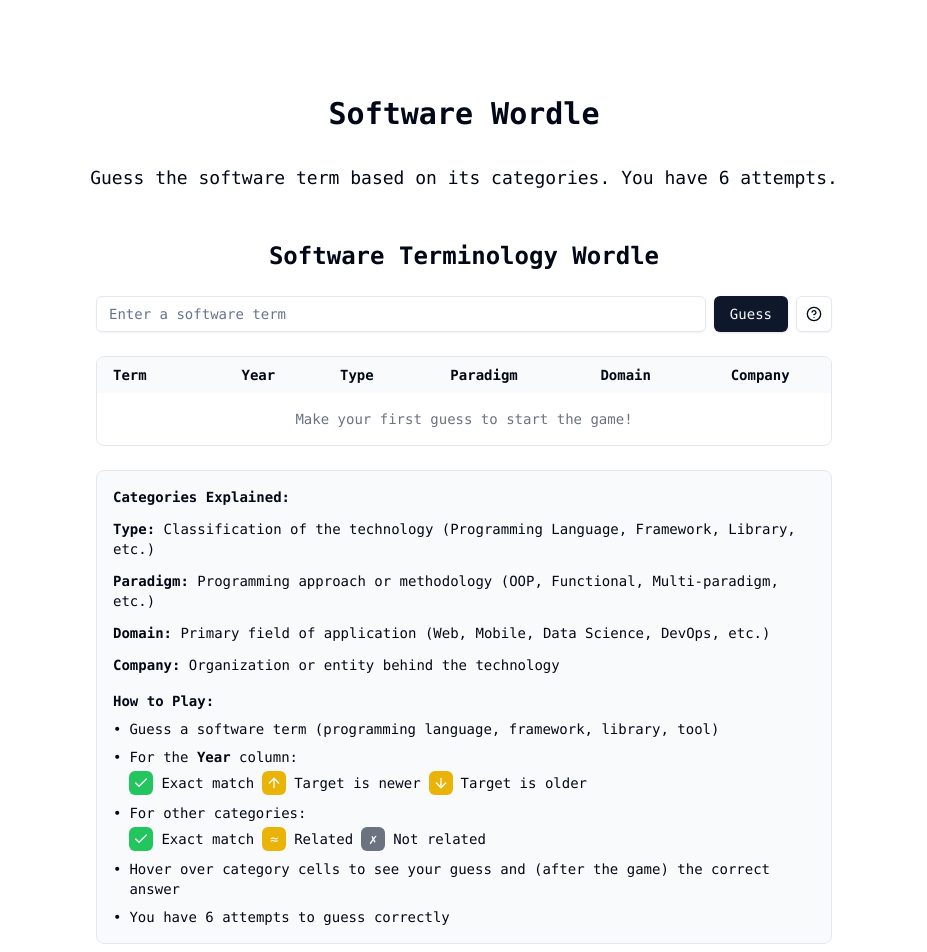
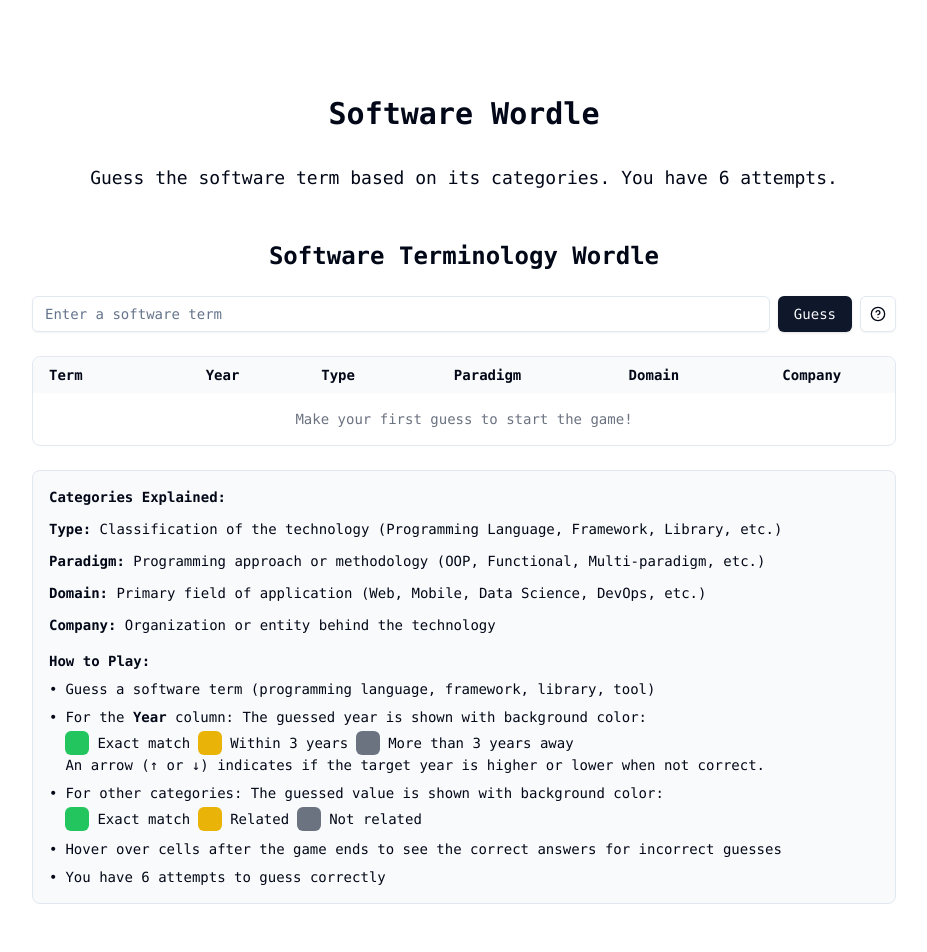
Before and after one commit to julianofirme/lang-guessr, a Next.js app: page / in a window 1280 px wide. Shown: the top 952 px of the page, without its empty margins (176-1103 px from the left). Built offline with nearby package versions, Linux system fonts and the light colour scheme.

Commit message:
better feedbacks for each category

```diff
--- a/components/software-wordle.tsx
+++ b/components/software-wordle.tsx
@@ -201,7 +201,7 @@ export default function SoftwareWordle() {
   }
 
   return (
-    <div className="w-full max-w-3xl mx-auto p-4">
+    <div className="w-full max-w-4xl mx-auto p-4">
       <h1 className="text-2xl font-bold text-center mb-6">Software Terminology Wordle</h1>
 
       {gameStatus === "playing" && (
@@ -357,129 +357,49 @@ export default function SoftwareWordle() {
                 <tr key={index} className="border-t">
                   <td className="px-4 py-3">
                     <div className="font-medium">{guess.term}</div>
-                    {gameStatus !== "playing" && (
-                      <div className="text-xs text-gray-500 mt-1">{guess.termData.releaseYear}</div>
-                    )}
+                    {/* Removed the release year display here since it's in the year column */}
                   </td>
-                  <td className="px-2 py-3">
-                    <div className={`flex items-center justify-center ${getFeedbackColor(guess.feedback.releaseYear)} text-white rounded-md p-2`}>
-                      {guess.feedback.releaseYear === "correct" ? (
-                        <Check className="h-4 w-4" />
-                      ) : guess.feedback.yearDirection === "higher" ? (
-                        <ArrowDown className="h-4 w-4" />
-                      ) : (
-                        <ArrowUp className="h-4 w-4" />
-                      )}
-                    </div>
-                  </td>
-                  <td className="px-2 py-3">
+                  <td className="px-1 py-3">
                     <TooltipProvider>
                       <Tooltip>
                         <TooltipTrigger asChild>
-                          <div className={`${getFeedbackColor(guess.feedback.type)} text-white rounded-md p-2 text-center cursor-help`}>
-                            {guess.feedback.type === "correct" ? (
-                              <Check className="h-4 w-4 mx-auto" />
-                            ) : guess.feedback.type === "related" ? (
-                              "≈"
+                          <div className={`flex items-center justify-center ${getFeedbackColor(guess.feedback.releaseYear)} text-white rounded-md p-2`}>
+                            {guess.termData.releaseYear}
+                            {guess.feedback.releaseYear !== "correct" && (
+                              guess.feedback.yearDirection === "higher" ? (
+                                <ArrowDown className="h-4 w-4 ml-1" />
                               ) : (
-                              "✗"
+                                <ArrowUp className="h-4 w-4 ml-1" />
+                              )
                             )}
                           </div>
                         </TooltipTrigger>
                         <TooltipContent>
-                          <p className="font-medium">Your guess:</p>
-                          <p>{guess.termData.type}</p>
-                          {guess.feedback.type !== "correct" && gameStatus !== "playing" && (
-                            <>
-                              <p className="font-medium mt-1">Correct answer:</p>
-                              <p>{targetTerm?.type}</p>
-                            </>
+                          {gameStatus !== "playing" && guess.feedback.releaseYear !== "correct" && (
+                            <p>Correct year: {targetTerm?.releaseYear}</p>
                           )}
                         </TooltipContent>
                       </Tooltip>
                     </TooltipProvider>
                   </td>
-                  <td className="px-2 py-3">
+                  {["type", "paradigm", "domain", "company"].map((category) => (
+                    <td key={category} className="px-2 py-3">
                       <TooltipProvider>
                         <Tooltip>
                           <TooltipTrigger asChild>
-                          <div className={`${getFeedbackColor(guess.feedback.paradigm)} text-white rounded-md p-2 text-center cursor-help`}>
-                            {guess.feedback.paradigm === "correct" ? (
-                              <Check className="h-4 w-4 mx-auto" />
-                            ) : guess.feedback.paradigm === "related" ? (
-                              "≈"
-                            ) : (
-                              "✗"
-                            )}
+                            <div className={`${getFeedbackColor(guess.feedback[category])} text-white rounded-md p-2 text-center`}>
+                              {guess.termData[category]}
                             </div>
                           </TooltipTrigger>
                           <TooltipContent>
-                          <p className="font-medium">Your guess:</p>
-                          <p>{guess.termData.paradigm}</p>
-                          {guess.feedback.paradigm !== "correct" && gameStatus !== "playing" && (
-                            <>
-                              <p className="font-medium mt-1">Correct answer:</p>
-                              <p>{targetTerm?.paradigm}</p>
-                            </>
+                            {gameStatus !== "playing" && guess.feedback[category] !== "correct" && (
+                              <p>Correct answer: {targetTerm?.[category]}</p>
                             )}
                           </TooltipContent>
                         </Tooltip>
                       </TooltipProvider>
                     </td>
-                  <td className="px-2 py-3">
-                    <TooltipProvider>
-                      <Tooltip>
-                        <TooltipTrigger asChild>
-                          <div className={`${getFeedbackColor(guess.feedback.domain)} text-white rounded-md p-2 text-center cursor-help`}>
-                            {guess.feedback.domain === "correct" ? (
-                              <Check className="h-4 w-4 mx-auto" />
-                            ) : guess.feedback.domain === "related" ? (
-                              "≈"
-                            ) : (
-                              "✗"
-                            )}
-                          </div>
-                        </TooltipTrigger>
-                        <TooltipContent>
-                          <p className="font-medium">Your guess:</p>
-                          <p>{guess.termData.domain}</p>
-                          {guess.feedback.domain !== "correct" && gameStatus !== "playing" && (
-                            <>
-                              <p className="font-medium mt-1">Correct answer:</p>
-                              <p>{targetTerm?.domain}</p>
-                            </>
-                          )}
-                        </TooltipContent>
-                      </Tooltip>
-                    </TooltipProvider>
-                  </td>
-                  <td className="px-2 py-3">
-                    <TooltipProvider>
-                      <Tooltip>
-                        <TooltipTrigger asChild>
-                          <div className={`${getFeedbackColor(guess.feedback.company)} text-white rounded-md p-2 text-center cursor-help`}>
-                            {guess.feedback.company === "correct" ? (
-                              <Check className="h-4 w-4 mx-auto" />
-                            ) : guess.feedback.company === "related" ? (
-                              "≈"
-                            ) : (
-                              "✗"
-                            )}
-                          </div>
-                        </TooltipTrigger>
-                        <TooltipContent>
-                          <p className="font-medium">Your guess:</p>
-                          <p>{guess.termData.company}</p>
-                          {guess.feedback.company !== "correct" && gameStatus !== "playing" && (
-                            <>
-                              <p className="font-medium mt-1">Correct answer:</p>
-                              <p>{targetTerm?.company}</p>
-                            </>
-                          )}
-                        </TooltipContent>
-                      </Tooltip>
-                    </TooltipProvider>
-                  </td>
+                  ))}
                 </tr>
               ))}
               {guesses.length === 0 && (
@@ -519,35 +439,28 @@ export default function SoftwareWordle() {
           </li>
           <li className="flex items-start">
             <span className="mr-2">•</span>
-            <span>For the <strong>Year</strong> column:
+            <span>For the <strong>Year</strong> column: The guessed year is shown with background color:
               <div className="flex items-center mt-1 gap-2">
-                <span className="w-6 h-6 bg-green-500 rounded-md flex items-center justify-center text-white">
-                  <Check className="h-4 w-4" />
-                </span> Exact match
-                <span className="w-6 h-6 bg-yellow-500 rounded-md flex items-center justify-center text-white">
-                  <ArrowUp className="h-4 w-4" />
-                </span> Target is newer
-                <span className="w-6 h-6 bg-yellow-500 rounded-md flex items-center justify-center text-white">
-                  <ArrowDown className="h-4 w-4" />
-                </span> Target is older
+                <span className="w-6 h-6 bg-green-500 rounded-md"></span> Exact match
+                <span className="w-6 h-6 bg-yellow-500 rounded-md"></span> Within 3 years
+                <span className="w-6 h-6 bg-gray-500 rounded-md"></span> More than 3 years away
+              </div>
+              An arrow (↑ or ↓) indicates if the target year is higher or lower when not correct.
+            </span>
+          </li>
+          <li className="flex items-start">
+            <span className="mr-2">•</span>
+            <span>For other categories: The guessed value is shown with background color:
+              <div className="flex items-center mt-1 gap-2">
+                <span className="w-6 h-6 bg-green-500 rounded-md"></span> Exact match
+                <span className="w-6 h-6 bg-yellow-500 rounded-md"></span> Related
+                <span className="w-6 h-6 bg-gray-500 rounded-md"></span> Not related
               </div>
             </span>
           </li>
           <li className="flex items-start">
             <span className="mr-2">•</span>
-            <span>For other categories:
-              <div className="flex items-center mt-1 gap-2">
-                <span className="w-6 h-6 bg-green-500 rounded-md flex items-center justify-center text-white">
-                  <Check className="h-4 w-4" />
-                </span> Exact match
-                <span className="w-6 h-6 bg-yellow-500 rounded-md flex items-center justify-center text-white">≈</span> Related
-                <span className="w-6 h-6 bg-gray-500 rounded-md flex items-center justify-center text-white">✗</span> Not related
-              </div>
-            </span>
-          </li>
-          <li className="flex items-start">
-            <span className="mr-2">•</span>
-            <span>Hover over category cells to see your guess and (after the game) the correct answer</span>
+            <span>Hover over cells after the game ends to see the correct answers for incorrect guesses</span>
           </li>
           <li className="flex items-start">
             <span className="mr-2">•</span>
```
Lines whose indentation alone changed are shown as unchanged.
